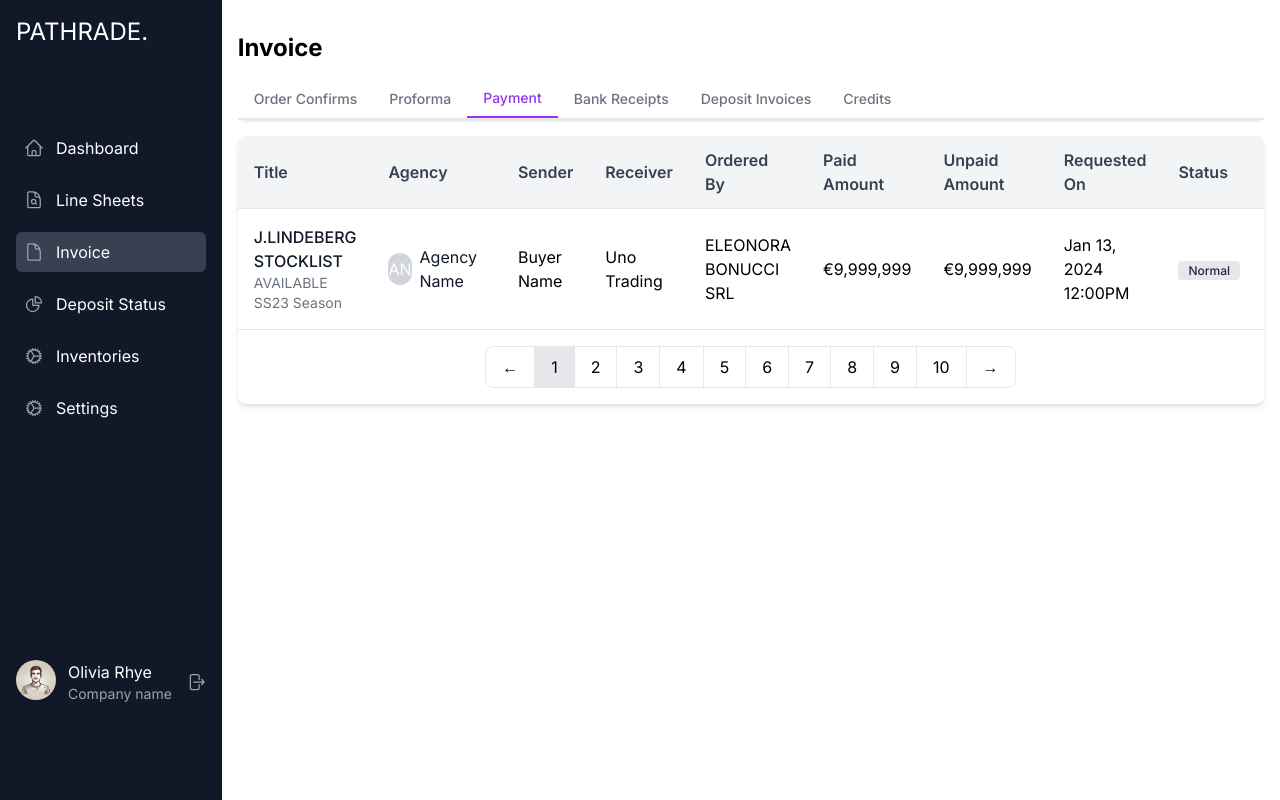
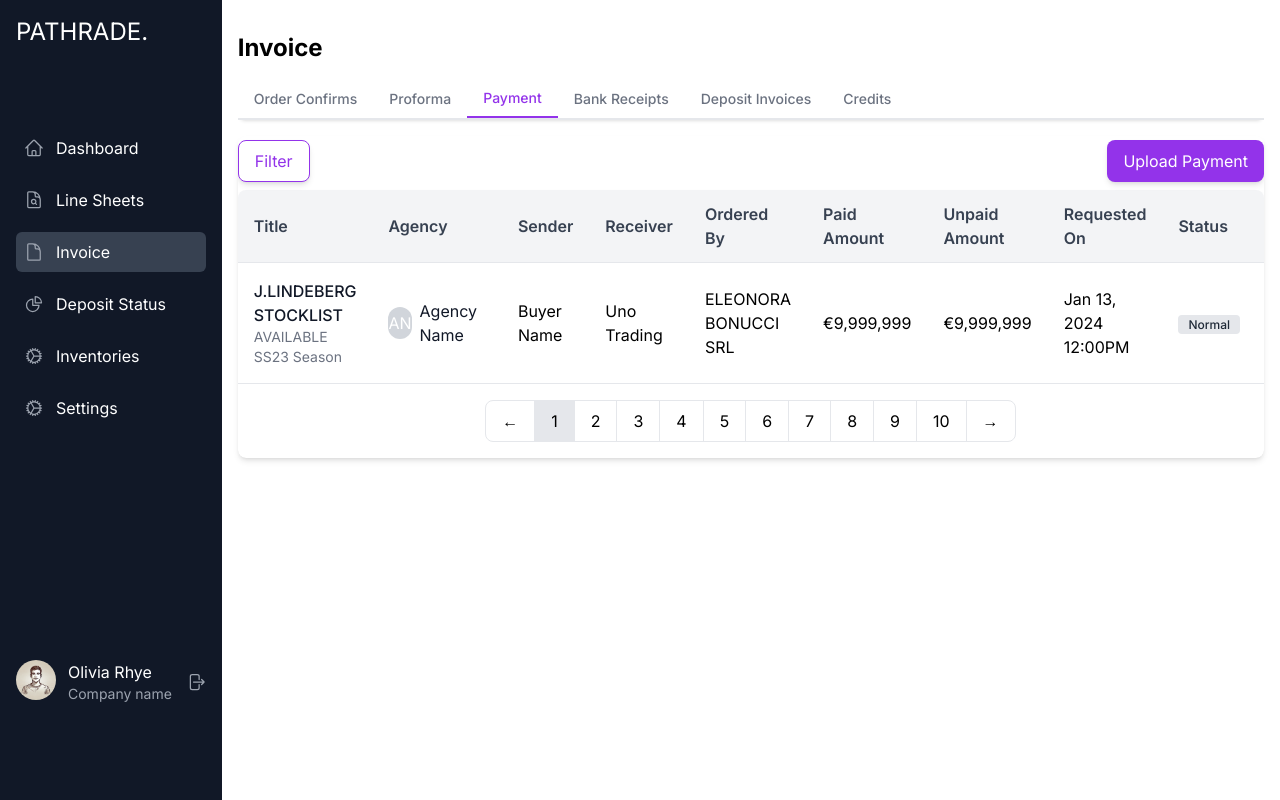
Before and after one commit to yeomgahui/pathrade-front, a Next.js app: page /invoice in a window 1280 px wide. Built offline with nearby package versions, Linux system fonts and the light colour scheme.

Commit message:
Button 컴포넌트 생성

```diff
--- /dev/null
+++ b/components/atoms/Button/index.tsx
@@ -0,0 +1,34 @@
+type ButtonProps = {
+  children: React.ReactNode;
+  variant?: 'primary' | 'secondary';
+  onClick?: () => void;
+  disabled?: boolean;
+};
+
+const Button = ({
+  children,
+  variant = 'primary',
+  onClick,
+  disabled = false,
+}: ButtonProps) => {
+  const baseStyles =
+    'px-4 py-2 rounded-lg shadow-md focus:outline-none transition duration-150 ease-in-out';
+
+  const variantStyles = {
+    primary: 'bg-purple-600 text-white hover:bg-purple-700',
+    secondary:
+      'bg-white text-purple-600 border border-purple-600 hover:bg-gray-100',
+  };
+
+  const buttonStyles = `${baseStyles} ${variantStyles[variant]} ${
+    disabled ? 'opacity-50 cursor-not-allowed' : ''
+  }`;
+
+  return (
+    <button className={buttonStyles} onClick={onClick} disabled={disabled}>
+      {children}
+    </button>
+  );
+};
+
+export default Button;
--- a/components/pages/invoicePage/contents/PaymentContent.tsx
+++ b/components/pages/invoicePage/contents/PaymentContent.tsx
@@ -1,7 +1,12 @@
 import InvoiceTable from '../InvoiceTable';
+import Button from '@/components/atoms/Button';
 const PaymentContent = () => {
   return (
     <div className="overflow-x-auto bg-white shadow-md rounded-lg">
+      <div className="flex justify-between pb-2 pt-1">
+        <Button variant="secondary">Filter</Button>
+        <Button>Upload Payment</Button>
+      </div>
       <InvoiceTable />
     </div>
   );
```
